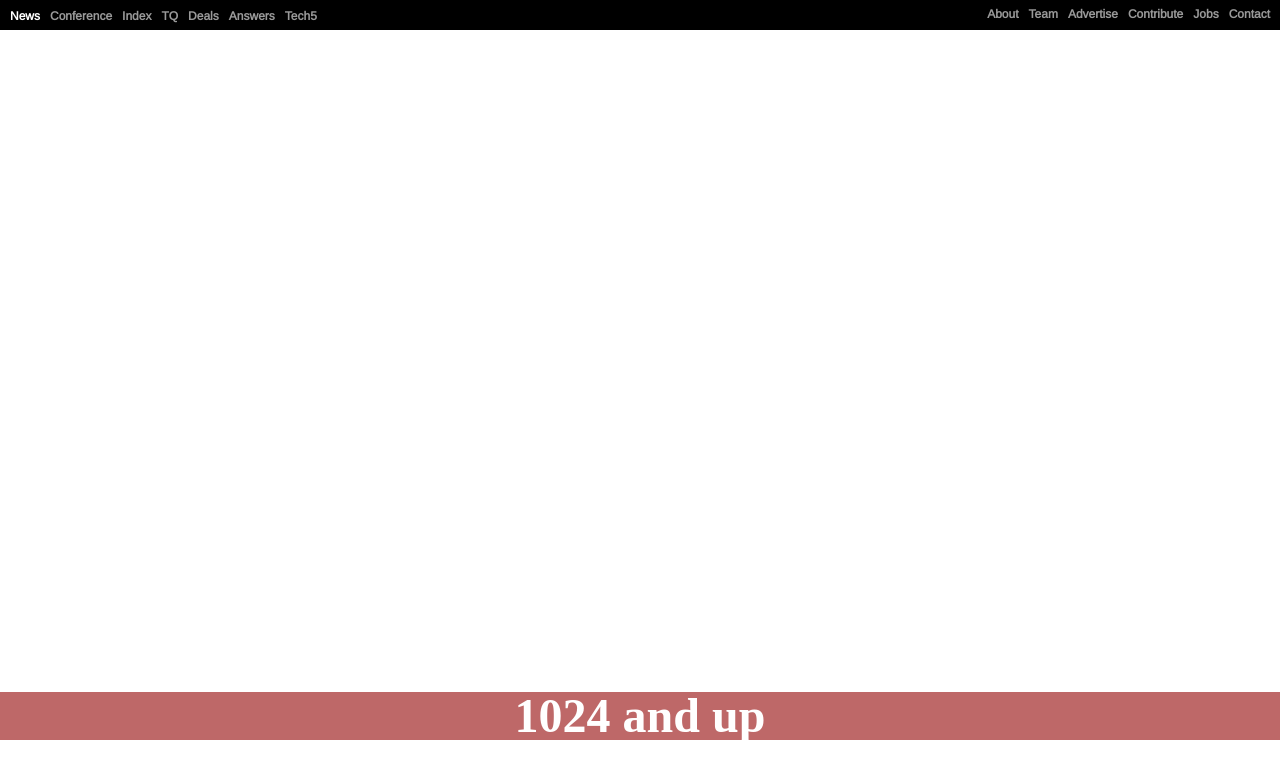
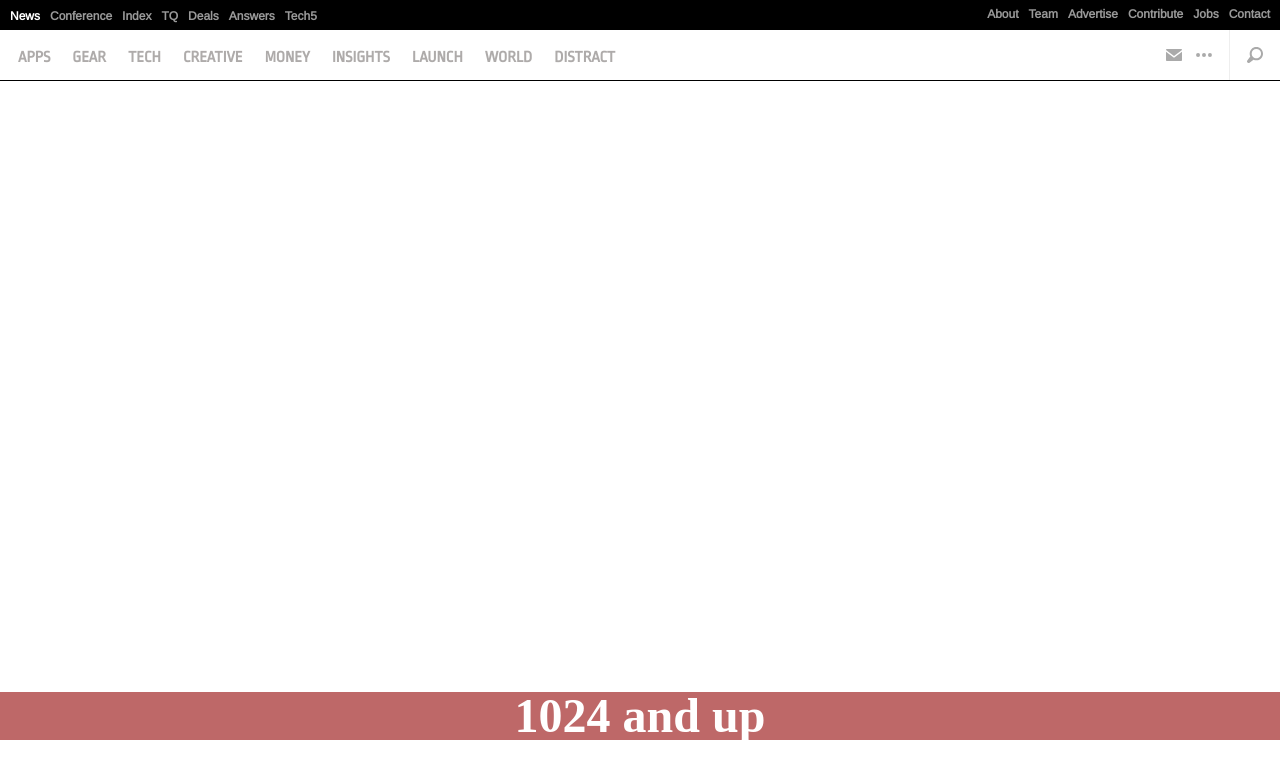
Before and after one commit to 105ron/the-next-web, a plain HTML site: page index.html in a window 1280 px wide. Drawn offline with nearby package versions, Linux system fonts and the light colour scheme.

Commit message:
lower nav bar added and styled

```diff
--- a/index.html
+++ b/index.html
@@ -7,6 +7,7 @@
     <link rel="stylesheet" type="text/css" href="stylesheets/reset.css">
     <link rel="stylesheet" type="text/css" href="stylesheets/styles.css">
     <link href="https://fonts.googleapis.com/css?family=Arimo" rel="stylesheet">
+    <link href="https://fonts.googleapis.com/css?family=Ropa+Sans" rel="stylesheet">
     <link rel="icon" type="image/png" href="images/favicon-32x32.png" sizes="32x32">
     <meta name="keywords" content="The Next Web">
     <meta name="description" content="Responsive Web Page">
@@ -30,6 +31,21 @@
     <li class="li-right">Team</li>
     <li class="li-right">About</li>
   </ul>
+  <ul id="bottom-nav">
+    <li>Apps</li><!--
+ --><li>Gear</li><!--
+ --><li>Tech</li><!--
+ --><li>Creative</li><!--
+ --><li>Money</li><!--
+ --><li>Insights</li><!--
+ --><li>Launch</li><!--
+ --><li>World</li><!--
+ --><li>Distract</li>
+    <li class="li-right" id="search"><div></div></li>
+    <li class="li-right" id="menu-dots"><div></div></li>
+    <li class="li-right" id="email"><div></div></li>
+  </ul>
+
   </nav>
 
   </body>
--- a/stylesheets/styles.css
+++ b/stylesheets/styles.css
@@ -1,3 +1,11 @@
+/*Apply border-box to all elements*/
+*, *:after, *:before {
+  -webkit-box-sizing: border-box;
+     -moz-box-sizing: border-box;
+          box-sizing: border-box;
+}
+
+
 
 /*
  *****************************************
@@ -5,36 +13,107 @@
  *****************************************
 */
 
+/*Both Nav bar rules*/
+
 nav li {
   display: inline;
+  margin: 7px 4px 0 18px;
+}
+
+nav li:hover {
+  cursor: pointer;
+  cursor: hand;
+}
+
+.li-right {float: right}
+
+/*top-nav rules*/
+
+#top-nav {
+  height: 30px;
+  background-color: #000;
+}
+
+#top-nav li {
   vertical-align: -7px;
   margin: 7px 0 0 10px;
   color: rgba(255, 255, 255, 0.6);
   font: 800 12px 'Arimo', sans-serif;
 }
 
-nav li:hover {
-  color: #fff;
-  cursor: pointer;
-  cursor: hand;
+#top-nav li:first-child {color: #fff}
+
+#top-nav li:nth-child(8) {margin-right: 10px;}
+
+#top-nav li:hover {color: #fff}
+
+/*bottom-nav rules*/
+
+#bottom-nav {
+  height: 51px;
+  /*temp 51.. move to 50 and remove border bottom*/
+  border-bottom: 1px solid black;
+  background-color: #fff;
 }
 
-nav ul li:first-child {
-  color: #fff;
+#bottom-nav li {
+  vertical-align: -19px;
+  /*margin: 7px 0 0 10px;*/
+  color: #aeabaa;
+  font: 800 16px 'Ropa Sans', sans-serif;
+  text-transform: uppercase;
 }
 
-nav ul li:nth-child(8) {margin-right: 10px;}
+#bottom-nav li:hover {color: #000}
 
-#top-nav {
-  height: 30px;
-  background-color: #000;
+#search {
+  display: flex;
+  height: 50px;
+  width: 51px;
+  margin: 0;
+  border-left: 1px solid #eee;
 }
 
-.li-right {
-  float: right;
+#search div {
+  background: url('../images/icons-sprite.svg') no-repeat -752px -752px;
+  width: 16px;
+  height: 16px;
+  margin: auto;
 }
 
+#search:hover div {background: url('../images/icons-sprite.svg') no-repeat -768px -768px}
 
+#menu-dots {
+  display: flex;
+  height: 50px;
+  width: 30px;
+  margin: 0 10px 0 0;
+}
+
+#menu-dots div {
+  background: url('../images/icons-sprite.svg') no-repeat -512px -518px;
+  width: 16px;
+  height: 4px;
+  margin: auto;
+}
+
+#menu-dots:hover div {background: url('../images/icons-sprite.svg') no-repeat -528px -534px}
+
+#email {
+  display: flex;
+  height: 50px;
+  width: 30px;
+  margin: 0;
+}
+
+#email div {
+  background: url('../images/icons-sprite.svg') no-repeat -464px -466px;
+  width: 16px;
+  height: 12px;
+  margin: auto;
+}
+
+#email:hover div {background: url('../images/icons-sprite.svg') no-repeat -480px -482px;}
 /*
  *****************************************
  * Section Header =MediaQuery-Reporter Styles
```
Also changed, not shown: images/icons-sprite.svg (added).
